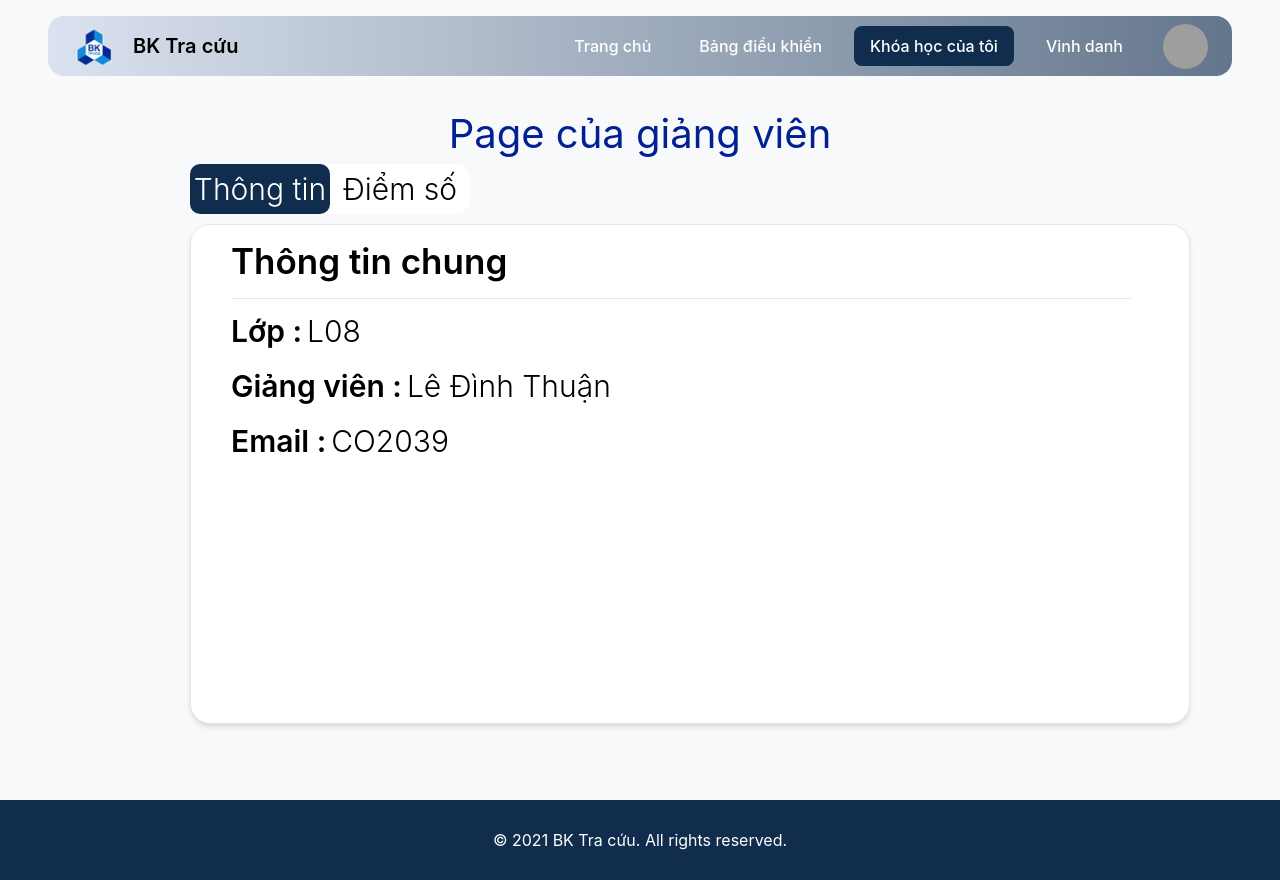
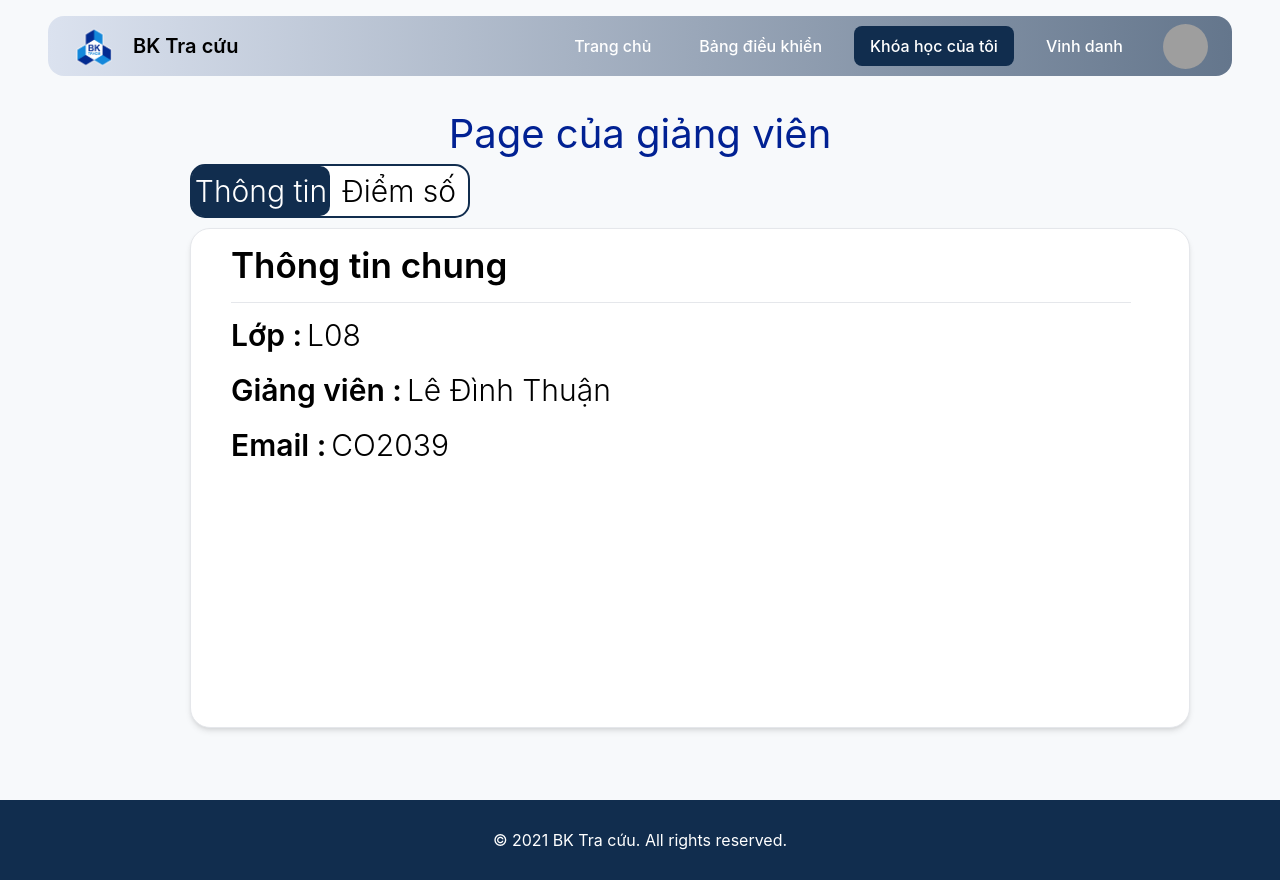
Before and after one commit to dath-241/grade-portal-web-1, a React (Create React App) app: page /lecturer-course/CO2039/info in a window 1280 px wide. Built offline with nearby package versions, Linux system fonts and the light colour scheme; grey boxes are pictures that could not be loaded.

Commit message:
Update switch.component.jsx

```diff
--- a/src/pages/LecturerPages/components/switch.component.jsx
+++ b/src/pages/LecturerPages/components/switch.component.jsx
@@ -5,7 +5,7 @@ function Switch({id, active }) {
     const navigate = useNavigate()
     return (
         <div className="ml-[100px]">
-            <ul className="flex w-[280px] rounded-[15px] border-primary bg-white">
+            <ul className="flex w-[280px] rounded-[15px] border-[2px] border-primary bg-white">
                 <li className={active === 'info' ? isActive : isNotActive}
                     onClick={() => navigate(`/lectuer-course/${id}/info`)}
                 >
```
